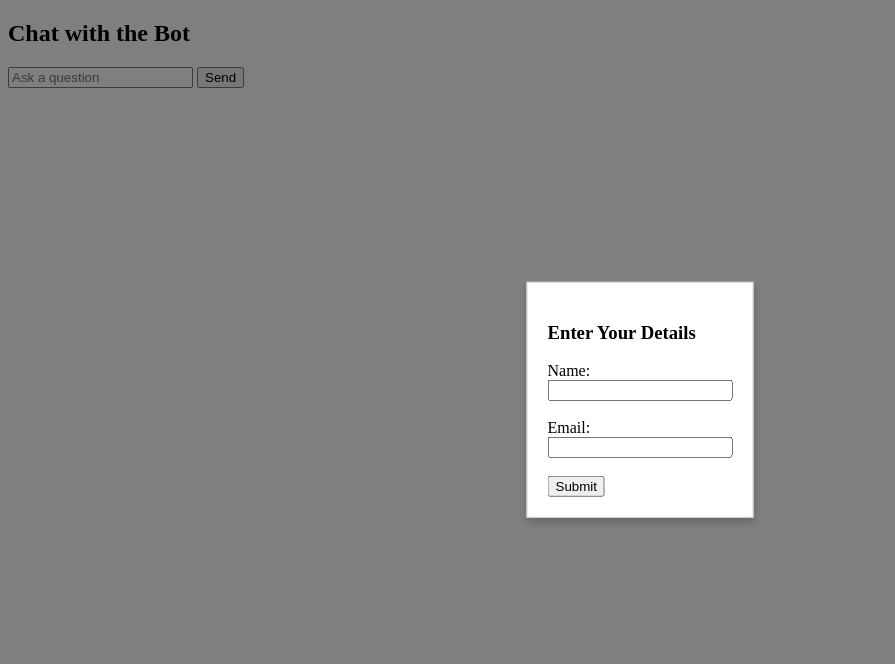
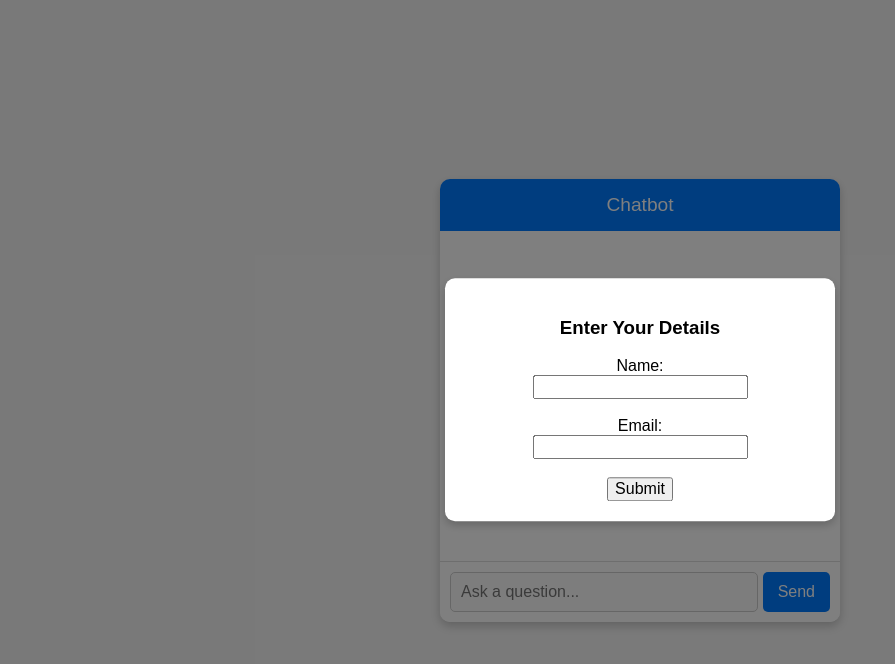
Before and after one commit to sugamadhikari11/Gemini-api-gnerative-chatbot, a plain HTML site: page static/index.html in a window 1280 px wide. Shown: the whole page, without its empty margins (0-895 px from the left). Drawn offline with Linux system fonts and the light colour scheme.

Commit message:
interface edited to make it look good

```diff
--- a/static/index.html
+++ b/static/index.html
@@ -5,18 +5,75 @@
     <meta name="viewport" content="width=device-width, initial-scale=1.0">
     <title>Chatbot</title>
     <style>
-        /* Style for the form popup */
+        body {
+            font-family: Arial, sans-serif;
+            background-color: #f4f4f4;
+            display: flex;
+            justify-content: center;
+            align-items: center;
+            height: 100vh;
+            margin: 0;
+        }
+        .chat-container {
+            width: 90%;
+            max-width: 400px;
+            background: white;
+            border-radius: 10px;
+            box-shadow: 0px 4px 10px rgba(0, 0, 0, 0.2);
+            overflow: hidden;
+        }
+        .chat-header {
+            background: #007bff;
+            color: white;
+            text-align: center;
+            padding: 15px;
+            font-size: 1.2em;
+        }
+        #chatbox {
+            height: 300px;
+            overflow-y: auto;
+            padding: 15px;
+            background: #fff;
+        }
+        .chat-input-container {
+            display: flex;
+            padding: 10px;
+            border-top: 1px solid #ddd;
+            background: #fff;
+        }
+        #chatInput {
+            flex: 1;
+            padding: 10px;
+            border: 1px solid #ccc;
+            border-radius: 5px;
+            outline: none;
+        }
+        #sendBtn {
+            background: #007bff;
+            color: white;
+            border: none;
+            padding: 10px 15px;
+            margin-left: 5px;
+            border-radius: 5px;
+            cursor: pointer;
+        }
+        #sendBtn:hover {
+            background: #0056b3;
+        }
         .form-popup {
             display: none;
             position: fixed;
             top: 50%;
             left: 50%;
             transform: translate(-50%, -50%);
-            border: 1px solid #ccc;
-            background-color: white;
+            background: white;
             padding: 20px;
+            border-radius: 10px;
             box-shadow: 0px 4px 8px rgba(0, 0, 0, 0.2);
             z-index: 1000;
+            width: 90%;
+            max-width: 350px;
+            text-align: center;
         }
         .overlay {
             position: fixed;
@@ -28,12 +85,14 @@
             z-index: 999;
             display: none;
         }
+        input, button {
+            font-size: 1em;
+        }
     </style>
 </head>
 <body>
     <div class="overlay" id="overlay"></div>
 
-    <!-- Popup Form -->
     <div class="form-popup" id="userForm">
         <h3>Enter Your Details</h3>
         <form id="userDetailsForm">
@@ -45,65 +104,57 @@
         </form>
     </div>
 
-    <!-- Chatbot Interface -->
-    <h2>Chat with the Bot</h2>
-    <div id="chatContainer">
+    <div class="chat-container">
+        <div class="chat-header">Chatbot</div>
         <div id="chatbox"></div>
-        <input type="text" id="chatInput" placeholder="Ask a question" />
-        <button id="sendBtn">Send</button>
+        <div class="chat-input-container">
+            <input type="text" id="chatInput" placeholder="Ask a question..." disabled />
+            <button id="sendBtn" disabled>Send</button>
+        </div>
     </div>
 
     <script>
-        let userDetails = {}; // To store user details
+        let userDetails = {};
+        let isBotResponding = false;
 
-        // Show the form popup when the page loads
         window.onload = function() {
             document.getElementById("userForm").style.display = "block";
             document.getElementById("overlay").style.display = "block";
         }
 
-        // Handle form submission
         document.getElementById("userDetailsForm").addEventListener("submit", function(e) {
-            e.preventDefault(); // Prevent the form from submitting normally
-
-            // Get user details
+            e.preventDefault();
             userDetails.name = document.getElementById("name").value;
             userDetails.email = document.getElementById("email").value;
-
-            // Hide the form
             document.getElementById("userForm").style.display = "none";
             document.getElementById("overlay").style.display = "none";
+            document.getElementById("chatInput").disabled = false;
+            document.getElementById("sendBtn").disabled = false;
         });
 
-        // Function to send user input to the chatbot API
         document.getElementById("sendBtn").addEventListener("click", async function() {
+            if (isBotResponding) return;
+            isBotResponding = true;
+            document.getElementById("chatInput").disabled = true;
+            document.getElementById("sendBtn").disabled = true;
+
             const userMessage = document.getElementById("chatInput").value;
-
             if (!userMessage) return;
-
-            // Display user message
             document.getElementById("chatbox").innerHTML += `<p><b>You:</b> ${userMessage}</p>`;
 
-            // Send request to backend with user details included
             const response = await fetch("http://127.0.0.1:5000/chat", {
                 method: "POST",
-                headers: {
-                    "Content-Type": "application/json"
-                },
-                body: JSON.stringify({
-                    message: userMessage,
-                    userDetails: userDetails // Include user details in the request
-                })
+                headers: { "Content-Type": "application/json" },
+                body: JSON.stringify({ message: userMessage, userDetails: userDetails })
             });
 
             const data = await response.json();
-            const botResponse = data.response;
+            document.getElementById("chatbox").innerHTML += `<p><b>Bot:</b> ${data.response}</p>`;
 
-            // Display bot response
-            document.getElementById("chatbox").innerHTML += `<p><b>Bot:</b> ${botResponse}</p>`;
-
-            // Clear the chat input field
             document.getElementById("chatInput").value = "";
+            isBotResponding = false;
+            document.getElementById("chatInput").disabled = false;
+            document.getElementById("sendBtn").disabled = false;
         });
     </script>
 </body>
```
Also changed, not shown: requirements.txt (added).
